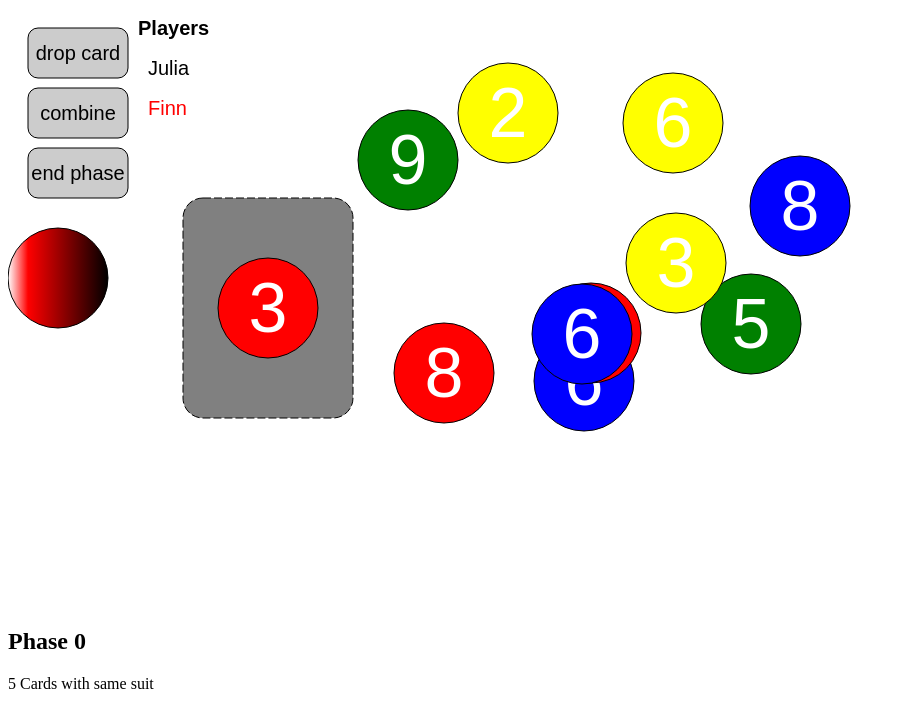
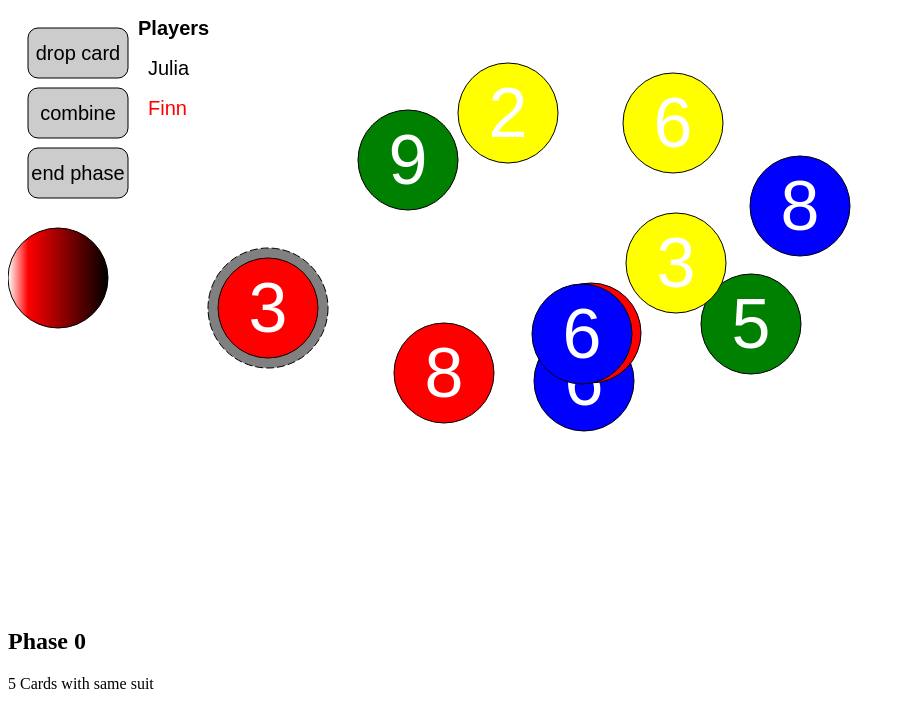
Before and after one commit to juliaguar/CardQuests, a plain HTML site: page index.html in a window 1280 px wide. Shown: the whole page, without its empty margins (0-906 px from the left). Drawn offline with Linux system fonts and the light colour scheme.

Commit message:
Change the shape of the drop area

```diff
--- a/index.html
+++ b/index.html
@@ -43,11 +43,7 @@ var Deck = function() {
 var DropArea = function() {
 	var cardBorder = 10;
 
-	var area = paper.rect(discardedCardsX - cardBorder - cardWidth / 2,
-		discardedCardsY - cardBorder - cardHeight / 2,
-		cardWidth + cardBorder * 2,
-		cardHeight + cardBorder * 2,
-		20);
+	var area = paper.circle(discardedCardsX, discardedCardsY, cardRadius + 10);
 	area.attr({
 		"stroke-dasharray": "--",
 		"fill": "grey"
```
